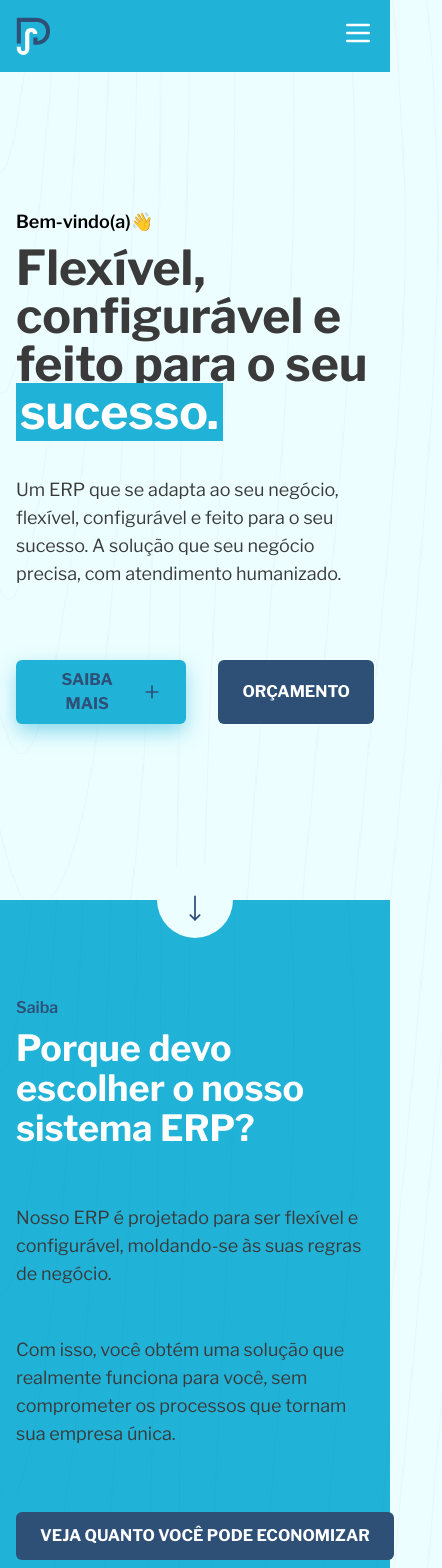
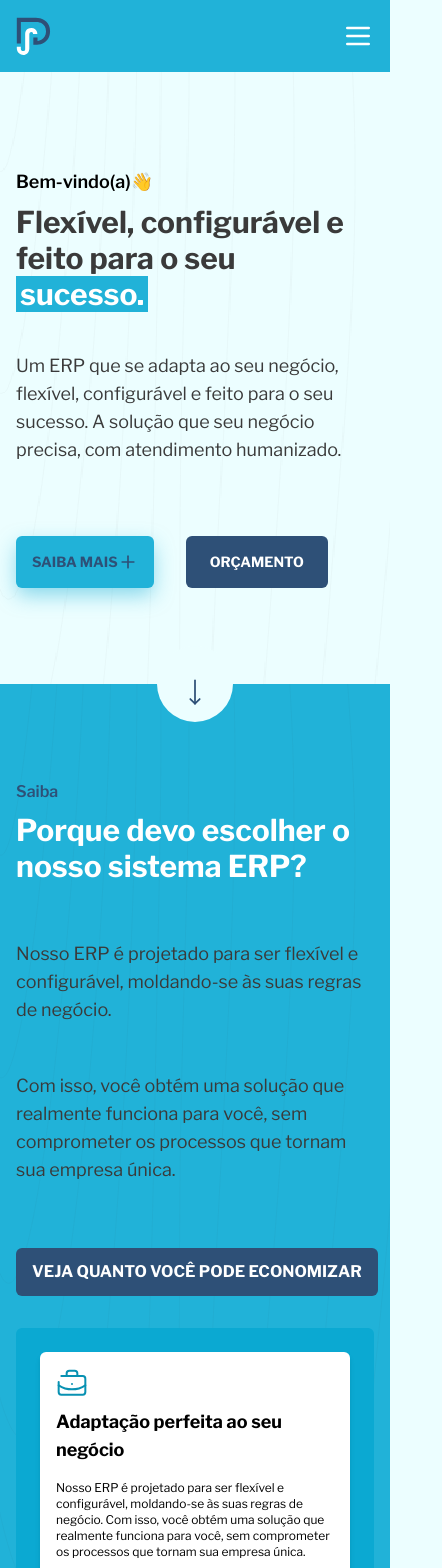
Before and after one commit to JhonatasMJ/PenseSoft, a React (Vite) app: page / in a window 390 px wide. Shown: the top 1568 px of the page, 442 px wide, since content can reach past the window. Built offline with nearby package versions, Linux system fonts and the light colour scheme.

Commit message:
Ajustes Responsividades

```diff
--- a/src/Components/About.tsx
+++ b/src/Components/About.tsx
@@ -23,29 +23,29 @@ const About = () => {
           <span className="text-ciano font-extrabold">Nossa missão </span> é fornecer sistemas de gestão ERP que se integram perfeitamente às operações dos nossos clientes, proporcionando uma experiência de gestão fluida e eficiente. Fazemos a tecnologia trabalhar a favor do seu negócio, garantindo que você tenha todas as ferramentas necessárias para prosperar em um ambiente competitivo.
 
         </p>
-        <div className="flex gap-8">
+        <div className="flex  gap-8 md:gap-8">
           <motion.button
-            className="w-max bg-ciano text-azul font-bold px-6 py-3 rounded-md mt-14 shadow-custom-ciano"
+            className="w-max bg-ciano text-azul font-bold px-8 py-2 md:px-6 md:py-3 rounded-md mt-14 shadow-custom-ciano"
             whileHover={{ scale: 1.05 }}
             whileTap={{ scale: 0.95 }}
           >
-            <a className="flex items-center gap-2" href="/">
-              ENTRE EM CONTATO
+            <a className="flex items-center gap-2 " href="/">
+              CONTATO
               <motion.div
                 whileHover={{ rotate: 360 }}
                 transition={{ duration: 0.5 }}
               >
-                <Phone size={20}/>
+                <Phone className="hidden md:block" size={20}/>
               </motion.div>
             </a>
           </motion.button>
           <motion.button
-            className="w-max bg-azul text-white font-bold rounded-md px-6 py-3 mt-14"
+            className="w-max bg-azul text-white font-bold rounded-md text-sm  py-4   px-4 md:px-6 md:py-3 mt-14"
             whileHover={{ scale: 1.05 }}
             whileTap={{ scale: 0.95 }}
           >
-            <a className="flex items-center gap-2" href="/">FUNCIONALIDADES
-            <MonitorCog/>
+            <a className="flex items-center gap-2 text-sm" href="/">FUNCIONALIDADES
+            <MonitorCog className="hidden md:block"/>
             </a>
 
           </motion.button>
@@ -61,7 +61,7 @@ const About = () => {
         <img
           src={men}
           alt="Homem segurando notebook"
-          className="w-full"
+          className="hidden md:block  w-full"
         />
       </motion.div>
     </section>
--- a/src/Components/Boost.tsx
+++ b/src/Components/Boost.tsx
@@ -6,7 +6,7 @@ import { motion } from "framer-motion";
 const Boost = () => {
   return (
     <section className=" bg-ciano" id="boost">
-        <div className="max-w-7xl mx-auto grid grid-cols-1 md:grid-cols-2  relative py-6   px-2">
+        <div className="max-w-7xl mx-auto grid grid-cols-1 md:grid-cols-2  relative py-6   px-4">
       <motion.div
         className="flex flex-col justify-center "
         initial={{ opacity: 0, x: -50 }}
@@ -15,7 +15,7 @@ const Boost = () => {
         viewport={{ once: true }}
       >
         <span className="text-md font-semibold text-azul">Venha</span>
-        <h2 className="text-5xl text-white font-bold mt-2">
+        <h2 className=" text-3xl md:text-5xl text-white font-bold mt-2">
         Impulsionar o seu negócio com nossas soluções
         </h2>
 
@@ -25,11 +25,11 @@ const Boost = () => {
         </p>
         <div className="flex gap-8">
           <motion.button
-            className="w-max bg-azul text-white font-bold px-6 py-3 rounded-md mt-14 shadow-custom-ciano"
+            className="w-full  md:w-max bg-azul text-white font-bold px-6 py-3 rounded-md mt-14 shadow-custom-ciano"
             whileHover={{ scale: 1.05 }}
             whileTap={{ scale: 0.95 }}
           >
-            <a className="flex items-center gap-2" href="/">
+            <a className="flex items-center justify-around gap-2" href="/">
               IMPULSIONAR MEU NEGOCIO
               <motion.div
                 whileHover={{ rotate: 360 }}
@@ -52,9 +52,9 @@ const Boost = () => {
         <img id="img"
           src={boost}
           alt="Homem segurando notebook"
-          className="w-full "
+          className=" hidden md:block  w-full "
         />
-        <div className="absolute bottom-36 -left-28">
+        <div className="absolute bottom-36 -left-28  hidden md:flex">
             <img className="w-32 h-32"  src={arrow} alt="Seta decorativa" />
         </div>
       </motion.div>
--- a/src/Components/Home.tsx
+++ b/src/Components/Home.tsx
@@ -4,7 +4,7 @@ import { motion } from 'framer-motion';
 
 const Home = () => {
 	return (
-		<section className="max-w-7xl mx-auto p-4 grid grid-cols-1 md:grid-cols-2 pb-44 pt-20 items-center " id='inicio'>
+		<section className="max-w-7xl mx-auto p-4 grid grid-cols-1 md:grid-cols-2  pb-24 pt-10 md:pb-44 md:pt-20 items-center " id='inicio'>
 			<motion.div
 				className="flex flex-col justify-center  mt-14"
 				initial={{ opacity: 0, x: -50 }}
@@ -15,7 +15,7 @@ const Home = () => {
 				<span className="text-lg font-semibold text-black">
 					Bem-vindo(a)👋
 				</span>
-				<h1 className="text-5xl text-cinza font-bold mt-2">
+				<h1 className=" text-3xl md:text-5xl  text-cinza font-bold mt-2">
 					Flexível, configurável e feito para o seu{' '}
 					<span className="bg-ciano text-white px-1">sucesso.</span>
 				</h1>
@@ -26,11 +26,11 @@ const Home = () => {
 				</p>
 				<div className="flex gap-8 mt-4">
 					<motion.button
-						className="w-max bg-ciano text-azul font-bold px-6 py-2 rounded-md mt-14 shadow-custom-ciano"
+						className="w-max bg-ciano text-azul font-bold px-4  py-4 md:text-base   md:px-12 md:py-3  rounded-md mt-14 shadow-custom-ciano"
 						whileHover={{ scale: 1.05 }}
 						whileTap={{ scale: 0.95 }}
 					>
-						<a className="flex items-center gap-2" href="/">
+						<a className="flex items-center  md:gap-3 md:text-base text-sm" href="/">
 							SAIBA MAIS
 							<motion.div
 								whileHover={{ rotate: 360 }}
@@ -41,7 +41,7 @@ const Home = () => {
 						</a>
 					</motion.button>
 					<motion.button
-						className="w-max bg-azul text-white font-bold rounded-md px-6 py-2 mt-14"
+						className="w-max bg-azul text-white font-bold rounded-md px-6 py-2 mt-14 text-sm  md:px-12 md:py-3"
 						whileHover={{ scale: 1.05 }}
 						whileTap={{ scale: 0.95 }}
 					>
--- a/src/Components/Navbar.tsx
+++ b/src/Components/Navbar.tsx
@@ -19,12 +19,10 @@ const Navbar = () => {
         <img src={logo} alt="Logotipo" className="h-10" />
 
         {/* Ícone do menu para dispositivos móveis */}
-        <div className="lg:hidden z-50">
+        <div className="lg:hidden flex items-center">
           <button
             onClick={toggleMenu}
-            className={`text-white transition-transform duration-300 ${
-              isOpen ? 'rotate-90' : ''
-            }`}
+            className={`text-white transition-transform duration-300 ${isOpen ? 'rotate-90' : ''}`}
           >
             {isOpen ? <X size={32} /> : <Menu size={32} />}
           </button>
@@ -34,7 +32,7 @@ const Navbar = () => {
         <nav
           className={`${
             isOpen ? "block" : "hidden"
-          } lg:flex flex-1 justify-between items-center text-white gap-6 font-semibold text-lg lg:static absolute top-[70px] left-0 w-full lg:w-auto lg:bg-transparent bg-ciano transition-all duration-300 ease-in-out`}
+          } lg:flex flex-1 justify-center items-center text-white gap-6 font-semibold text-lg lg:static absolute top-[70px] left-0 w-full lg:w-auto lg:bg-transparent bg-ciano transition-all duration-300 ease-in-out`}
           style={{ zIndex: isOpen ? 40 : 10 }}
         >
           <ul className="flex flex-col lg:flex-row gap-6 lg:items-center text-center lg:text-left p-4 lg:p-0">
@@ -98,9 +96,18 @@ const Navbar = () => {
                 Vantagens
               </ScrollLink>
             </li>
+            {/* Botão Orçamento dentro do menu hambúrguer */}
+            <li className="lg:hidden mt-4">
+              <Link to="/orcamento">
+                <button className="bg-azul text-white font-bold px-4 py-2 rounded">
+                  Orçamento
+                </button>
+              </Link>
+            </li>
           </ul>
         </nav>
 
+        {/* Botão Orçamento para dispositivos grandes */}
         <Link to="/orcamento" className="hidden lg:block">
           <button className="bg-azul text-white font-bold px-4 py-2 rounded">
             Orçamento
--- a/src/Components/Vantagens.tsx
+++ b/src/Components/Vantagens.tsx
@@ -60,7 +60,7 @@ const Vantagens = () => {
 
 				<div>
 					<span className="text-azul font-semibold">Saiba</span>
-					<h2 className="text-4xl font-bold text-white mt-2">
+					<h2 className="text-3xl  md:text-4xl font-bold text-white mt-2">
 						Porque devo escolher o nosso sistema ERP?
 					</h2>
 					<p className="text-lg text-cinza mt-14">
@@ -72,7 +72,7 @@ const Vantagens = () => {
 						para você, sem comprometer os processos que tornam sua
 						empresa única.
 					</p>
-					<button className="bg-azul text-white font-bold px-6 py-3 rounded-md w-max mt-16">
+					<button className="bg-azul text-white font-bold px-4  md:px-6 py-3 rounded-md w-max mt-16">
 						<a className="text-md" href="/">
 							VEJA QUANTO VOCÊ PODE ECONOMIZAR
 						</a>
```
